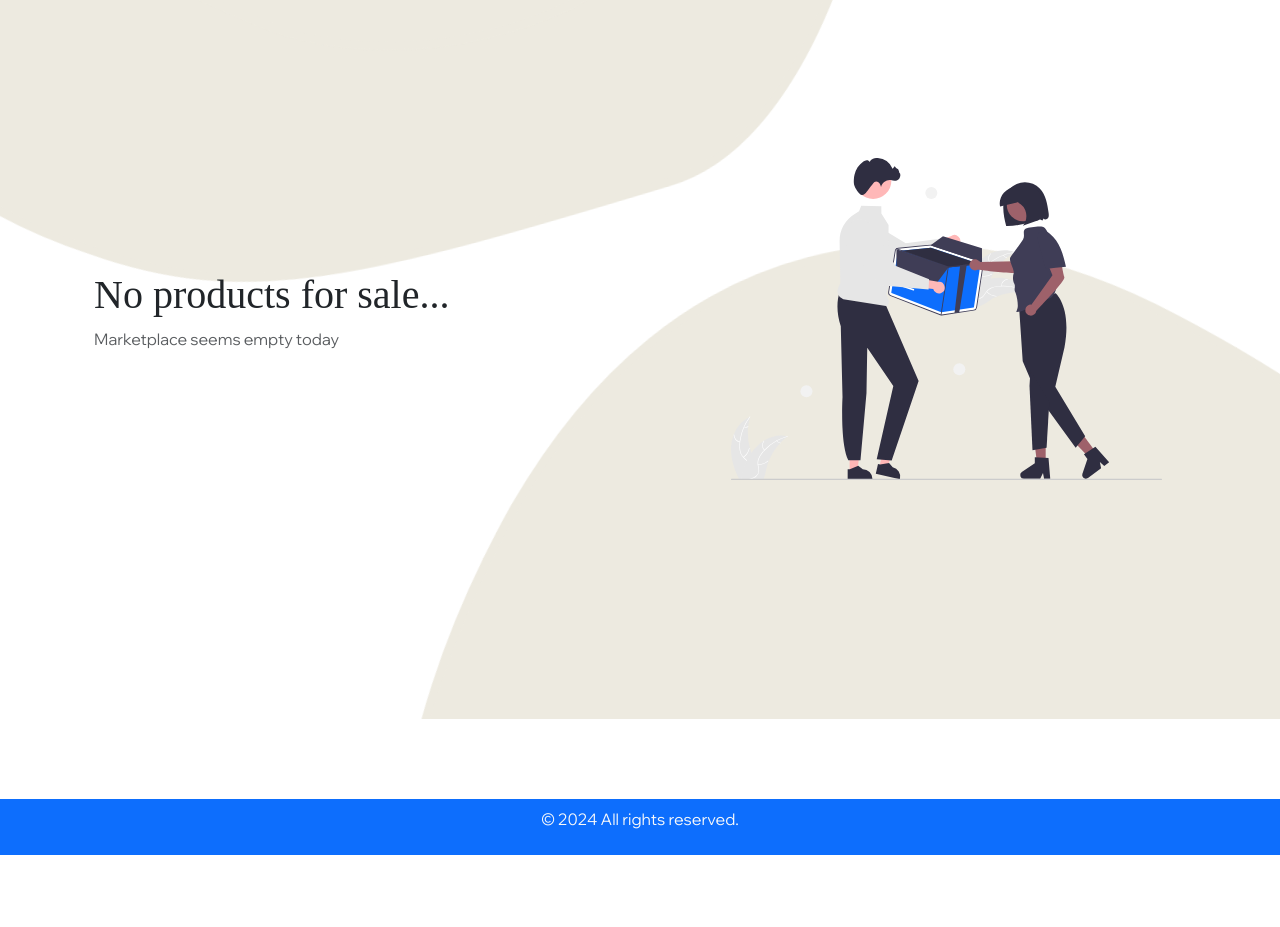
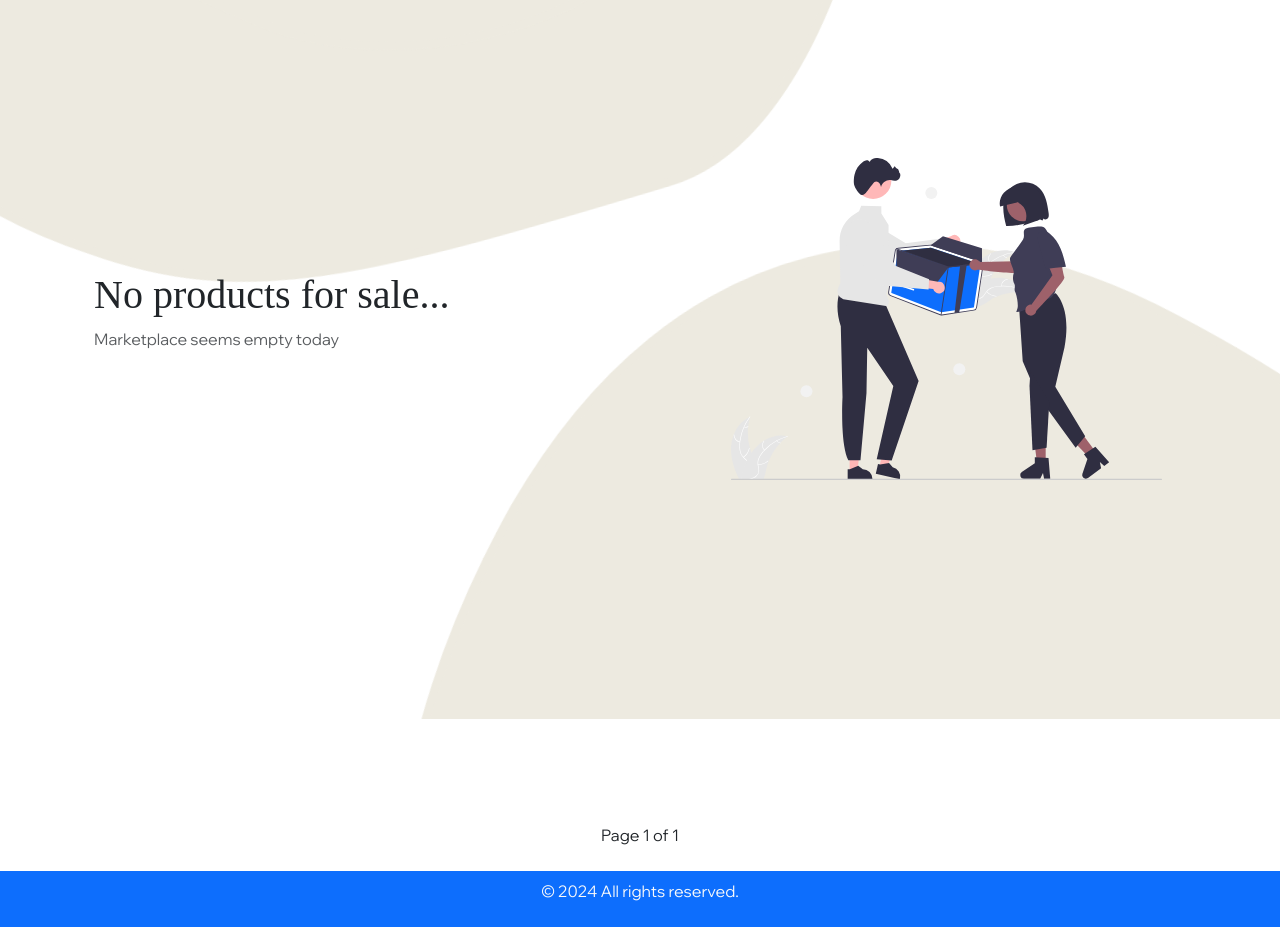
Before and after one commit to abdullashahzan/kkuus, a Django app: page /home/ in a window 1280 px wide. Shown: the part 81-1008 px from the top of the page. Before the commit the page ends 936 px from the top, so only its background shows below. Run offline with Django 4.2, Linux system fonts and the light colour scheme; some libraries are stand-ins or nearby versions; some web fonts are replaced.

Commit message:
Version 2.9

```diff
--- a/ecom/shop/static/script.js
+++ b/ecom/shop/static/script.js
@@ -63,3 +63,20 @@ document.addEventListener("DOMContentLoaded", function () {
         });
     });
 });
+
+window.addEventListener('scroll', revealCards);
+
+function revealCards() {
+    const cards = document.querySelectorAll('.card');
+
+    cards.forEach(card => {
+        const cardTop = card.getBoundingClientRect().top;
+        const windowHeight = window.innerHeight;
+
+        if (cardTop < windowHeight * 0.9) {
+            card.classList.add('visible');
+        } else {
+            card.classList.remove('visible');
+        }
+    });
+}
--- a/ecom/shop/static/style.css
+++ b/ecom/shop/static/style.css
@@ -52,6 +52,19 @@ body {
     z-index: -1;
     height: 100vh;
     width: 100%;
+}
+
+.card {
+    opacity: 0;
+    transition: opacity 0.5s ease-in-out;
+}
+
+.hidden {
+    opacity: 0;
+}
+
+.visible {
+    opacity: 1;
 }
 
 .container {
--- a/ecom/shop/templates/index.html
+++ b/ecom/shop/templates/index.html
@@ -34,17 +34,18 @@
     </div>
 </div>
 <input type="hidden" name="csrfmiddlewaretoken" value="{{ csrf_token }}">
-<div class="container">
+<div class="container mb-4">
     <div class="row" data-masonry='{"percentPosition": true }'>
-        {% for item in items %}
+        {% for item in page_obj %}
         <div class="col-sm-2 col-xs-2 col-md-6 col-lg-3 g-3">
-            <div class="shadow fadeInUp card my-1 d-flex align-items-center">
+            <div class="shadow fadeInUp card hidden my-1 d-flex align-items-center">
                 {% if item.num_orders != 0 %}
                 <div class="card-header style-text text-primary" style="width: 100%;">Bought by {{item.num_orders}}
                     user(s)</div>
                 {% endif %}
+                <div id="loader" class="loader"></div>
                 <img class="heightlock p-2" src="{% url 'shop:get_image' item.firebase_path %}" class="card-img-top"
-                    alt="{{item.product_name}}">
+                    alt="{{item.product_name}}" id="image">
                 <div class="card-body mt-2" style="width: 100%;">
                     <h5 class="card-title text-primary" id="itemModal{{ item.id }}"><a
                             href="{% url 'shop:buy' item.id %}"
@@ -107,6 +108,25 @@
     </div>
 </div>
 
+<!-- Pagination links -->
+<div class="pagination d-flex justify-content-center align-items-center my-4 style-text">
+    <span class="step-links">
+        {% if page_obj.has_previous %}
+            <a class="mx-1 btn btn-primary" title="First page" href="?page=1"><i class="bi bi-chevron-double-left"></i></a>
+            <a class="mx-1 btn btn-primary" title="Previous page" href="?page={{ page_obj.previous_page_number }}"><i class="bi bi-chevron-left"></i></a>
+        {% endif %}
+
+        <span class="current mx-3">
+            Page {{ page_obj.number }} of {{ page_obj.paginator.num_pages }}
+        </span>
+
+        {% if page_obj.has_next %}
+            <a class="mx-1 btn btn-primary" title="Next page" href="?page={{ page_obj.next_page_number }}"><i class="bi bi-chevron-right"></i></a>
+            <a class="mx-1 btn btn-primary" title="Last page" href="?page={{ page_obj.paginator.num_pages }}"><i class="bi bi-chevron-double-right"></i></a>
+        {% endif %}
+    </span>
+</div>
+
 <script>
     var csrftoken = $("[name=csrfmiddlewaretoken]").val();
     $('.add-to-wishlist').on('click', function () {
--- a/ecom/shop/templates/profile.html
+++ b/ecom/shop/templates/profile.html
@@ -31,8 +31,7 @@
                 <hr>
                 <div class="style-text" style="min-height: 5vh;">
                     <a href="{% url 'shop:preEnableNotifications' %}" class="btn btn-primary">Enable</a>
-                    <a href="{% url 'shop:samplePurchase' %}" class="btn btn-outline-primary">Test if notifications are working</a>
-                    <p class="text-muted mt-2">If you are not receiving notification on this device or have not enabled notifications for this device, please click here to enable it.</p>
+                    <p class="text-muted mt-2">If you are not receiving notifications on this device or have not enabled notifications for this device, please click here to enable it.</p>
                 </div>
             </article>
             <article class="mb-4">
--- a/ecom/shop/views.py
+++ b/ecom/shop/views.py
@@ -7,6 +7,7 @@ from django.views.decorators.csrf import csrf_exempt
 from django.templatetags.static import static
 from django.contrib.auth import login, authenticate, logout
 from django.contrib.auth.models import User
+from django.core.paginator import Paginator
 from django.db import IntegrityError
 from .models import *
 import uuid, json
@@ -133,13 +134,19 @@ def homepage(request):
         cart.append(bought_item.item.id)
     for completed_item in completed_items:
         completed.append(completed_item.item.id)
+    paginator = Paginator(items, 20)
+    try:
+        page_number = request.GET['page']
+    except:
+        page_number = 1
+    page_obj = paginator.get_page(page_number)
     if request.user.is_authenticated:
         user_wishlist = get_user_wishlist(request.user.username)
         user_wishlist_list = []
         for i in user_wishlist:
             user_wishlist_list.append(i.id)
-        return render(request, "index.html", {"items": items, "wishlist":user_wishlist_list, "bought_items": cart, "notifications":notifications, "completed_items":completed, "new_orders": new_item_orders})
-    return render(request, "index.html", {"items": items})
+        return render(request, "index.html", {"items": items, "wishlist":user_wishlist_list, "bought_items": cart, "notifications":notifications, "completed_items":completed, "new_orders": new_item_orders,'page_obj': page_obj})
+    return render(request, "index.html", {"items": items,'page_obj': page_obj})
 
 def notifications(request):
     ordered_items = UserListings.objects.filter(username=request.user.username)
```
Also changed, not shown: ecom/db.sqlite3.
